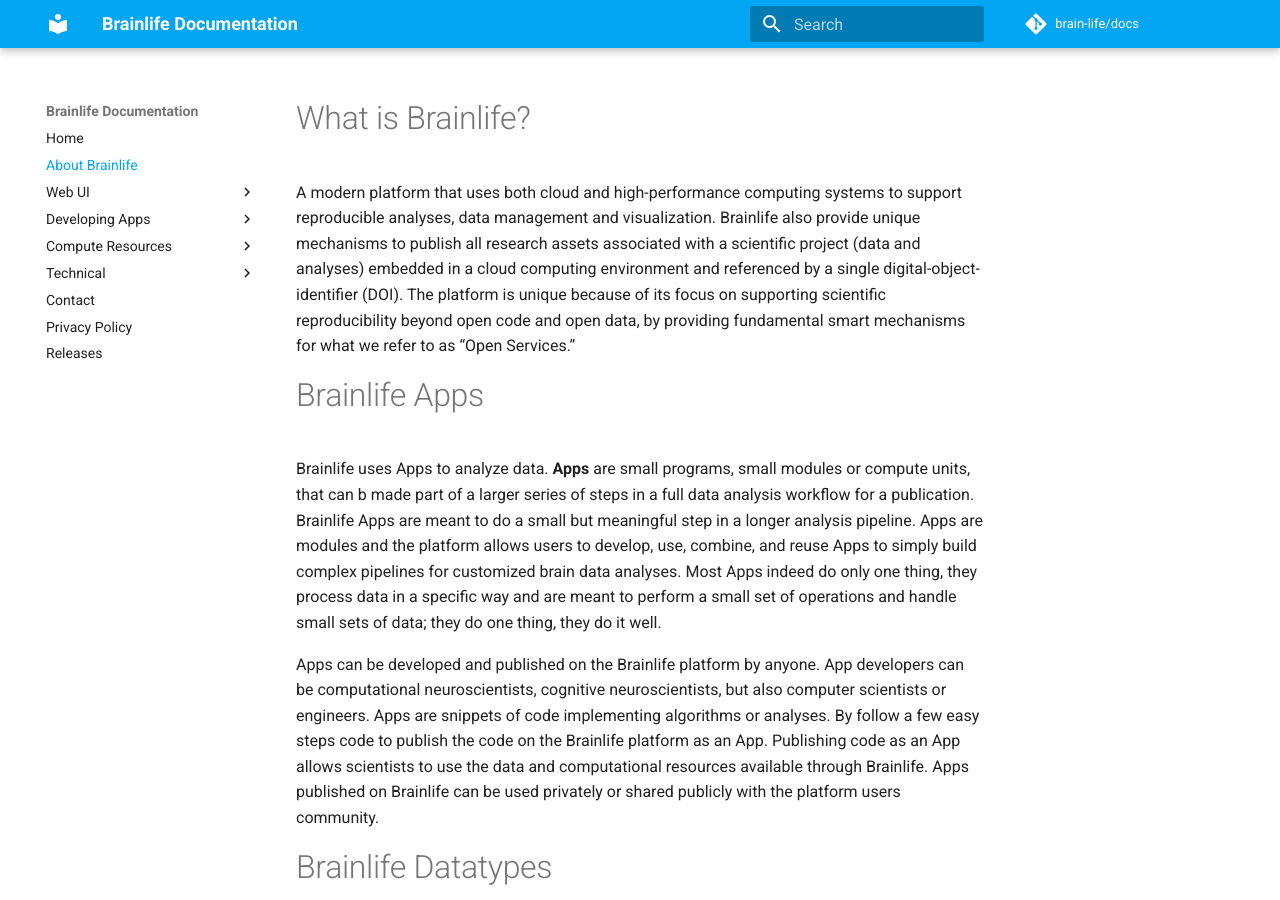
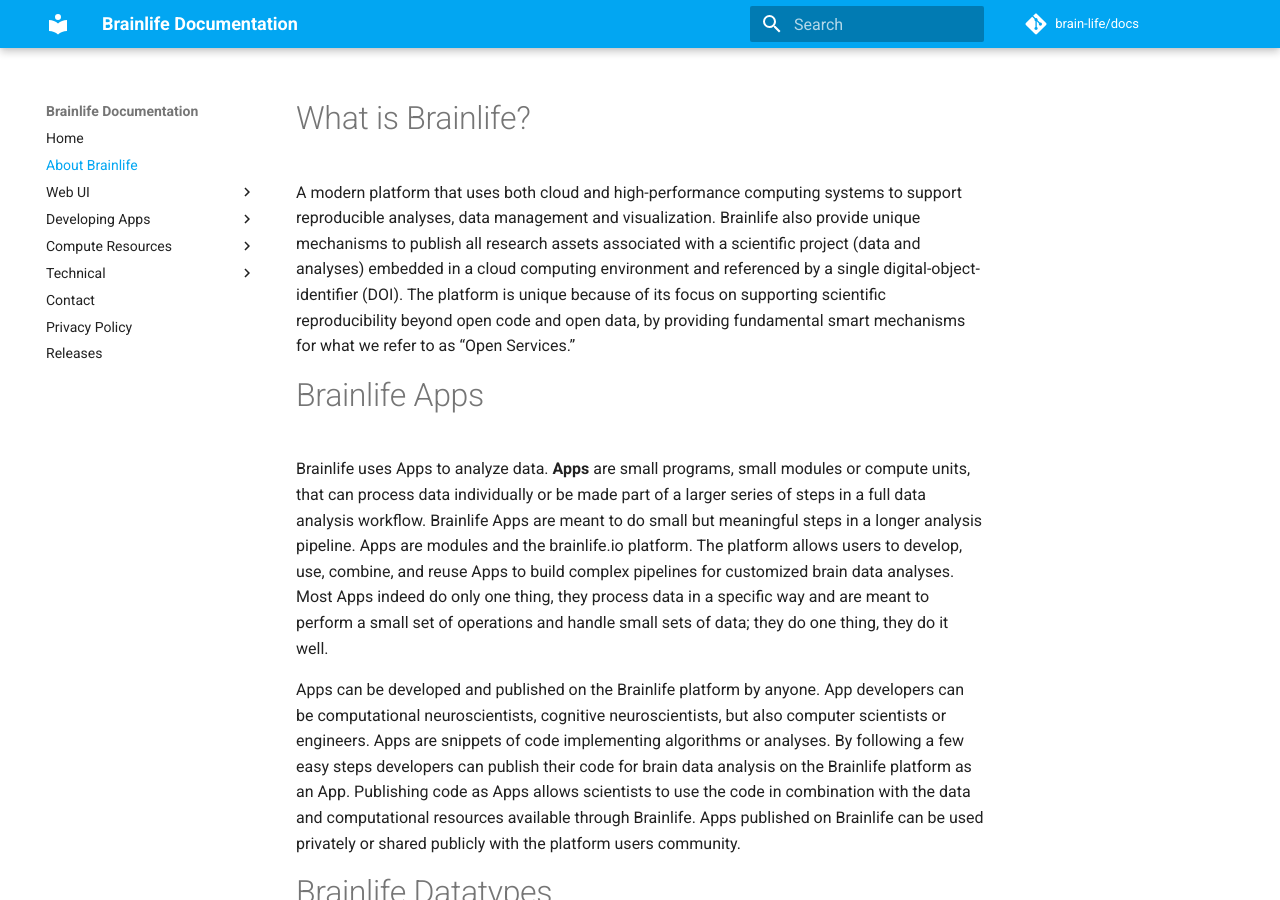
Before and after one commit to brainlife/docs, an MkDocs documentation site: the page built from docs/about.md, in a window 1280 px wide and 900 px high. Built offline with MkDocs 1.6.1 and Material for MkDocs 9.7.7, drawn with Linux system fonts in a browser that asks for light colours; comment, search, counter and statistics services are not loaded; old or Windows-style settings are respelled for this version of MkDocs.

Commit message:
Update about.md

```diff
--- a/docs/about.md
+++ b/docs/about.md
@@ -16,9 +16,9 @@
 
 # Brainlife Apps
 
-Brainlife uses Apps to analyze data. **Apps** are small programs, small modules or compute units, that can b made part of a larger series of steps in a full data analysis workflow for a publication. Brainlife Apps are meant to do a small but meaningful step in a longer analysis pipeline. Apps are modules and the platform allows users to develop, use, combine, and reuse Apps to simply build complex pipelines for customized brain data analyses. Most Apps indeed do only one thing, they process data in a specific way and are meant to perform a small set of operations and handle small sets of data; they do one thing, they do it well.
+Brainlife uses Apps to analyze data. **Apps** are small programs, small modules or compute units, that can process data individually or be made part of a larger series of steps in a full data analysis workflow. Brainlife Apps are meant to do small but meaningful steps in a longer analysis pipeline. Apps are modules and the brainlife.io platform. The platform allows users to develop, use, combine, and reuse Apps to build complex pipelines for customized brain data analyses. Most Apps indeed do only one thing, they process data in a specific way and are meant to perform a small set of operations and handle small sets of data; they do one thing, they do it well.
 
-Apps can be developed and published on the Brainlife platform by anyone. App developers can be computational neuroscientists, cognitive neuroscientists, but also computer scientists or engineers. Apps are snippets of code implementing algorithms or analyses. By follow a few easy steps code to publish the code on the Brainlife platform as an App. Publishing code as an App allows scientists to use the data and computational resources available through Brainlife. Apps published on Brainlife can be used privately or shared publicly with the platform users community.
+Apps can be developed and published on the Brainlife platform by anyone. App developers can be computational neuroscientists, cognitive neuroscientists, but also computer scientists or engineers. Apps are snippets of code implementing algorithms or analyses. By following a few easy steps developers can publish their code for brain data analysis on the Brainlife platform as an App. Publishing code as Apps allows scientists to use the code in combination with the data and computational resources available through Brainlife. Apps published on Brainlife can be used privately or shared publicly with the platform users community.
 
 # Brainlife Datatypes
 
```
